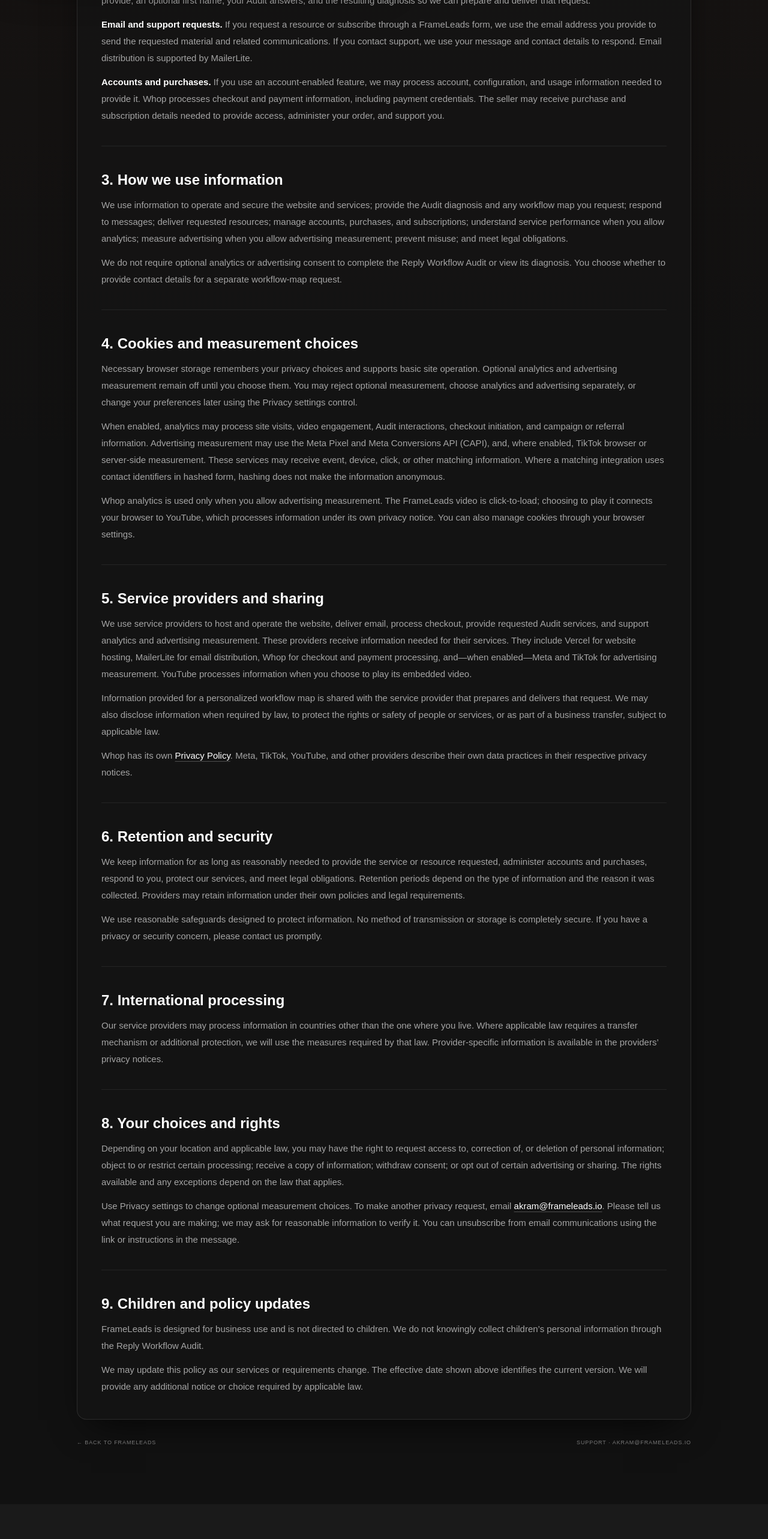
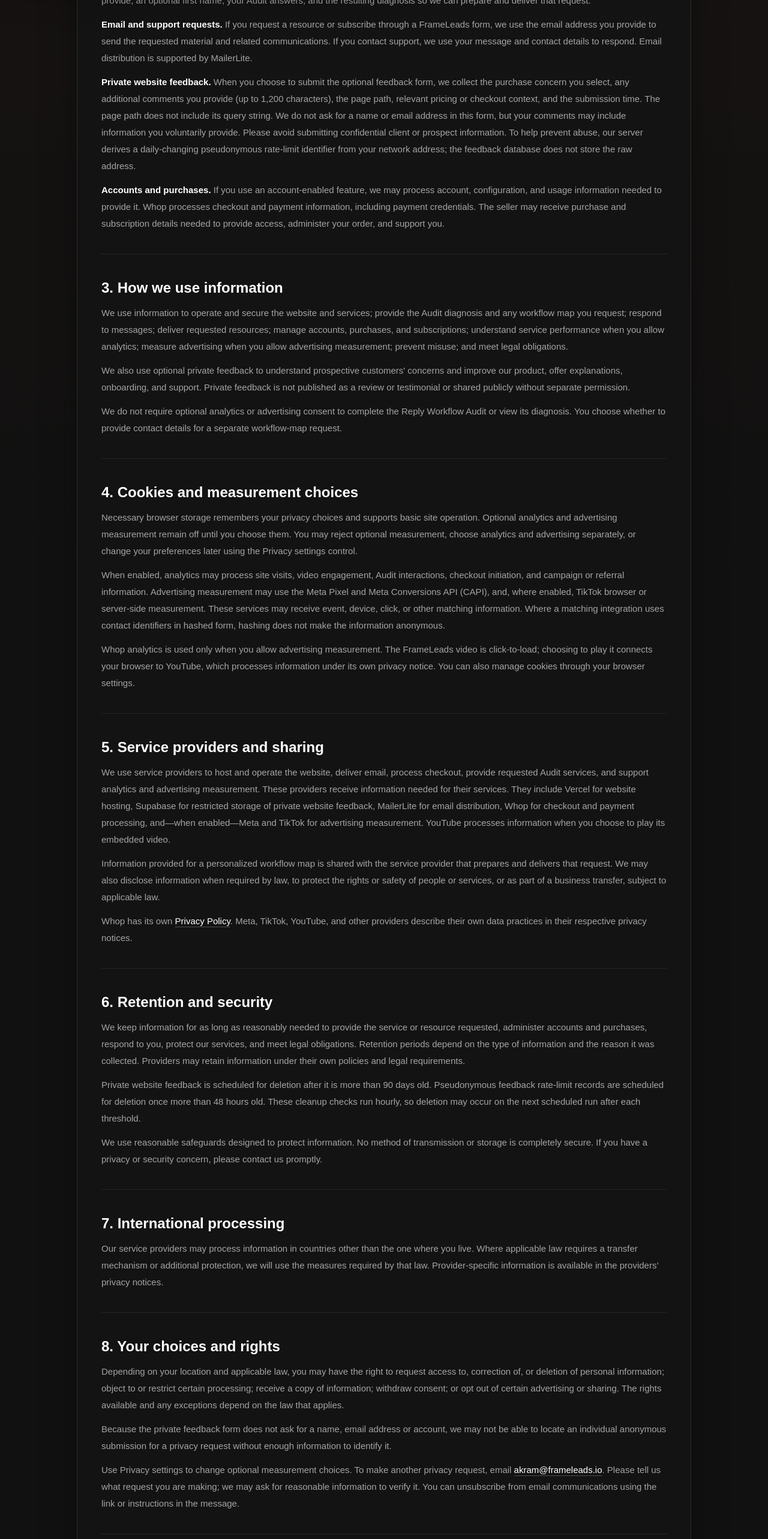
Before and after one commit to Frameleads/FrameLeads-Landing, a Next.js app: page /privacy in a window 1280 px wide. Shown: the part 840-3406 px from the top of the page at 60% size. Before the commit the page ends 3348 px from the top, so only its background shows below. Built offline with nearby package versions, Linux system fonts and the light colour scheme; a web font is replaced by a local one.

Commit message:
Stage feedback-specific privacy policy disclosure for pre-release review

```diff
--- a/src/app/privacy/page.tsx
+++ b/src/app/privacy/page.tsx
@@ -20,11 +20,13 @@ export default function PrivacyPage() {
       <p><strong className="text-white">Website and device information.</strong> When you visit, our website and hosting providers may process technical information needed to deliver and protect the site, such as your IP address, browser and device details, requested pages, referring page, and request time. If you allow optional measurement, we may also use page activity, campaign information, and advertising or device identifiers.</p>
       <p><strong className="text-white">Reply Workflow Audit.</strong> The Audit uses your answers about your outbound workflow to prepare a diagnosis. You can view the diagnosis without giving us contact details. If you request a personalized workflow map, we also collect the work email and company website you provide, an optional first name, your Audit answers, and the resulting diagnosis so we can prepare and deliver that request.</p>
       <p><strong className="text-white">Email and support requests.</strong> If you request a resource or subscribe through a FrameLeads form, we use the email address you provide to send the requested material and related communications. If you contact support, we use your message and contact details to respond. Email distribution is supported by MailerLite.</p>
+      <p><strong className="text-white">Private website feedback.</strong> When you choose to submit the optional feedback form, we collect the purchase concern you select, any additional comments you provide (up to 1,200 characters), the page path, relevant pricing or checkout context, and the submission time. The page path does not include its query string. We do not ask for a name or email address in this form, but your comments may include information you voluntarily provide. Please avoid submitting confidential client or prospect information. To help prevent abuse, our server derives a daily-changing pseudonymous rate-limit identifier from your network address; the feedback database does not store the raw address.</p>
       <p><strong className="text-white">Accounts and purchases.</strong> If you use an account-enabled feature, we may process account, configuration, and usage information needed to provide it. Whop processes checkout and payment information, including payment credentials. The seller may receive purchase and subscription details needed to provide access, administer your order, and support you.</p>
     </LegalSection>
 
     <LegalSection title="3. How we use information">
       <p>We use information to operate and secure the website and services; provide the Audit diagnosis and any workflow map you request; respond to messages; deliver requested resources; manage accounts, purchases, and subscriptions; understand service performance when you allow analytics; measure advertising when you allow advertising measurement; prevent misuse; and meet legal obligations.</p>
+      <p>We also use optional private feedback to understand prospective customers&apos; concerns and improve our product, offer explanations, onboarding, and support. Private feedback is not published as a review or testimonial or shared publicly without separate permission.</p>
       <p>We do not require optional analytics or advertising consent to complete the Reply Workflow Audit or view its diagnosis. You choose whether to provide contact details for a separate workflow-map request.</p>
     </LegalSection>
 
@@ -35,13 +37,14 @@ export default function PrivacyPage() {
     </LegalSection>
 
     <LegalSection title="5. Service providers and sharing">
-      <p>We use service providers to host and operate the website, deliver email, process checkout, provide requested Audit services, and support analytics and advertising measurement. These providers receive information needed for their services. They include Vercel for website hosting, MailerLite for email distribution, Whop for checkout and payment processing, and—when enabled—Meta and TikTok for advertising measurement. YouTube processes information when you choose to play its embedded video.</p>
+      <p>We use service providers to host and operate the website, deliver email, process checkout, provide requested Audit services, and support analytics and advertising measurement. These providers receive information needed for their services. They include Vercel for website hosting, Supabase for restricted storage of private website feedback, MailerLite for email distribution, Whop for checkout and payment processing, and—when enabled—Meta and TikTok for advertising measurement. YouTube processes information when you choose to play its embedded video.</p>
       <p>Information provided for a personalized workflow map is shared with the service provider that prepares and delivers that request. We may also disclose information when required by law, to protect the rights or safety of people or services, or as part of a business transfer, subject to applicable law.</p>
       <p>Whop has its own <a className={providerLink} href="https://whop.com/privacy/" target="_blank" rel="noopener noreferrer">Privacy Policy</a>. Meta, TikTok, YouTube, and other providers describe their own data practices in their respective privacy notices.</p>
     </LegalSection>
 
     <LegalSection title="6. Retention and security">
       <p>We keep information for as long as reasonably needed to provide the service or resource requested, administer accounts and purchases, respond to you, protect our services, and meet legal obligations. Retention periods depend on the type of information and the reason it was collected. Providers may retain information under their own policies and legal requirements.</p>
+      <p>Private website feedback is scheduled for deletion after it is more than 90 days old. Pseudonymous feedback rate-limit records are scheduled for deletion once more than 48 hours old. These cleanup checks run hourly, so deletion may occur on the next scheduled run after each threshold.</p>
       <p>We use reasonable safeguards designed to protect information. No method of transmission or storage is completely secure. If you have a privacy or security concern, please contact us promptly.</p>
     </LegalSection>
 
@@ -51,6 +54,7 @@ export default function PrivacyPage() {
 
     <LegalSection title="8. Your choices and rights">
       <p>Depending on your location and applicable law, you may have the right to request access to, correction of, or deletion of personal information; object to or restrict certain processing; receive a copy of information; withdraw consent; or opt out of certain advertising or sharing. The rights available and any exceptions depend on the law that applies.</p>
+      <p>Because the private feedback form does not ask for a name, email address or account, we may not be able to locate an individual anonymous submission for a privacy request without enough information to identify it.</p>
       <p>Use Privacy settings to change optional measurement choices. To make another privacy request, email <a className={providerLink} href="mailto:akram@frameleads.io">akram@frameleads.io</a>. Please tell us what request you are making; we may ask for reasonable information to verify it. You can unsubscribe from email communications using the link or instructions in the message.</p>
     </LegalSection>
 
```
